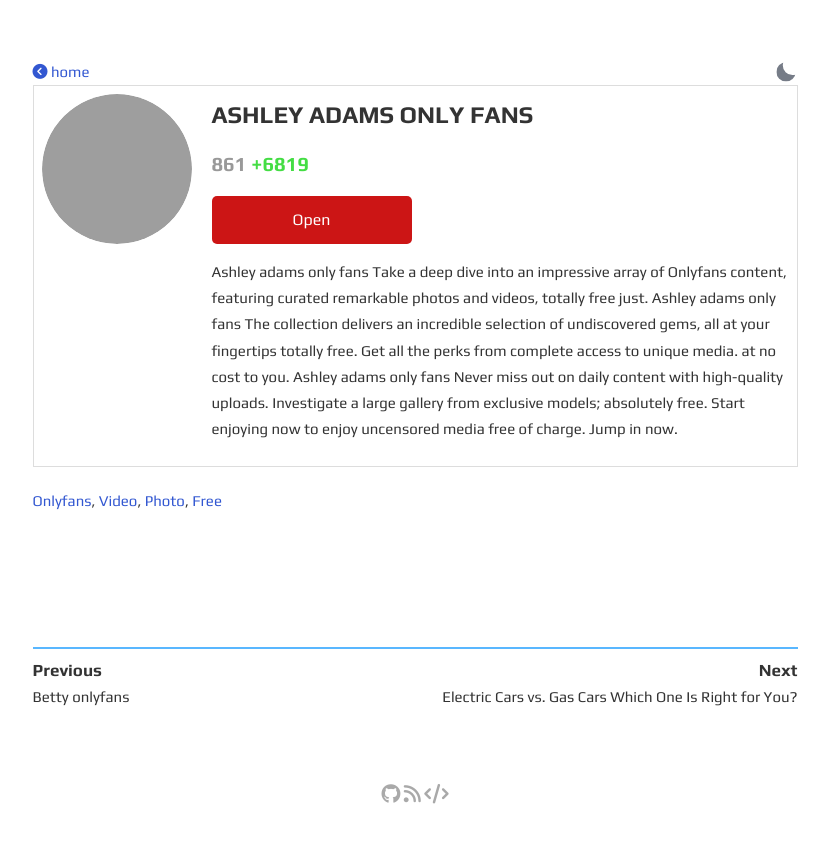
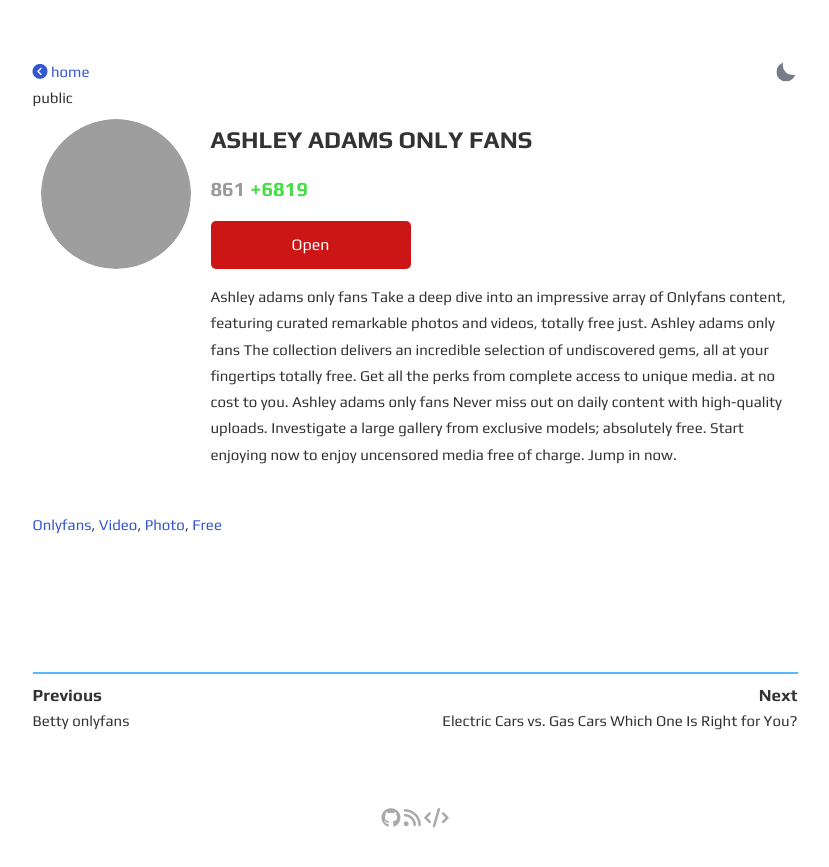
Before and after one commit to ZollaMaga/newsblog, a Jekyll site: the page built from _posts/2024-11-03-2.md, in a window 1280 px wide. Shown: the top 867 px of the page, without its empty margins (225-1054 px from the left). Built offline with Jekyll 4.4.1, drawn with Linux system fonts in a browser that asks for light colours; grey boxes are pictures that could not be loaded.

Commit message:
Update post.html

```diff
--- a/_layouts/post.html
+++ b/_layouts/post.html
@@ -11,6 +11,7 @@
     </button>
   </div>
 
+<div class="tg-channel-options"><span class="tg-options-public">public</span></div>
 <div class="container-post">
         <div class="container-image">
 {% if page.image %}<img style="height: 100%;width: 100%;" class="lazyload" src="{{ page.image }}" alt="{{ page.title }}">{% endif %}
@@ -31,14 +32,13 @@
 .container-post {
   display: flex;
   padding: 8px;
-  border: 1px solid #ddd;
   max-width: 800px;
   margin: 0 auto;
 }
 
 .container-image {
   width: 200%;
-  max-width: 150px; /* Maximum size */
+  max-width: 150px;
   height: 150px;
   overflow: hidden;
   border-radius: 50%;
```
